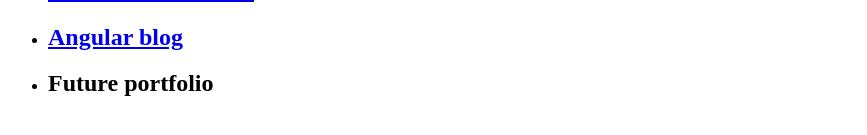
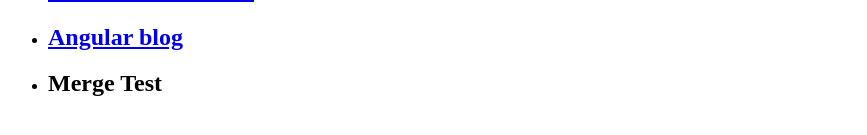
Before and after one commit to Rjames333/my-portfolio, an Angular app: page / in a window 1280 px wide. Shown: the part 521-656 px from the top of the page, without its empty margins (0-867 px from the left). Built offline with nearby package versions, Linux system fonts and the light colour scheme.

Commit message:
merge request test

```diff
--- a/src/app/app.component.html
+++ b/src/app/app.component.html
@@ -17,7 +17,7 @@
         <h2><a target="_blank" rel="noopener" href="https://blog.angular.io/">Angular blog</a></h2>
     </li>
     <li>
-        <h2>Future portfolio</h2>
+        <h2>Merge Test</h2>
     </li>
 </ul>
 
```
